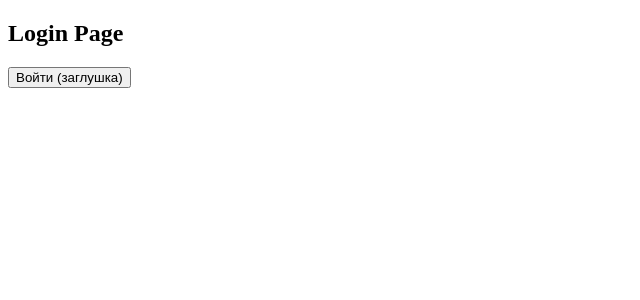
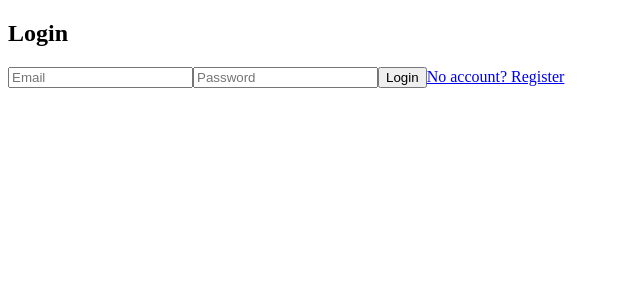
Before and after one commit to Dmitryaf/task-flow, a Vue app in the folder frontend/: page /#/login in a window 1280 px wide. Shown: the top 300 px of the page, without its empty margins (0-640 px from the left). Built offline with nearby package versions, Linux system fonts and the light colour scheme.

Commit message:
Добавил тестовый запрос с фронта

```diff
--- a/frontend/package.json
+++ b/frontend/package.json
@@ -9,7 +9,10 @@
     "preview": "vite preview"
   },
   "dependencies": {
-    "vue": "^3.5.34"
+    "axios": "^1.17.0",
+    "pinia": "^3.0.4",
+    "vue": "^3.5.34",
+    "vue-router": "^5.1.0"
   },
   "devDependencies": {
     "@types/node": "^24.12.3",
--- /dev/null
+++ b/frontend/src/api/index.js
@@ -0,0 +1,7 @@
+import axios from 'axios';
+
+const api = axios.create({
+    baseURL: 'http://localhost:5000/api'
+})
+
+export default api;
--- /dev/null
+++ b/frontend/src/api/login.js
@@ -0,0 +1,17 @@
+
+import api from './index';
+
+export const login = async (email, password) => {
+    try {
+        const response = await api.post('/auth/login', {
+            email,
+            password,
+        });
+
+        localStorage.setItem('token', response.data.token);
+        router.push('/board');
+        return null;
+    } catch ({ error }) {
+        return err.response?.data?.error || 'Login failed';
+    }
+}
--- a/frontend/src/pages/LoginPage.vue
+++ b/frontend/src/pages/LoginPage.vue
@@ -1,6 +1,29 @@
 <template>
     <div>
-        <h2>Login Page</h2>
-        <button @click="$router.push('/board')">Войти (заглушка)</button>
+        <h2>Login</h2>
+        <input v-model="email" placeholder="Email">
+        <input v-model="password" placeholder="Password">
+        <button type="button" @click="login">Login</button>
+
+        <p v-if="error"> {{ error }}</p>
+        <router-link to="/register">No account? Register</router-link>
     </div>
 </template>
+
+<script setup>
+import { ref } from 'vue';
+import { useRouter } from 'vue-router';
+
+import { login } from '../api/login'
+
+
+const email = ref('');
+const password = ref('');
+const error = ref('');
+const router = useRouter();
+
+
+const loginHandler = async () => {
+    error.value = await login();
+}
+</script>
```
Also changed, not shown: 1 other file (tests, documents, lock files or other folders).
